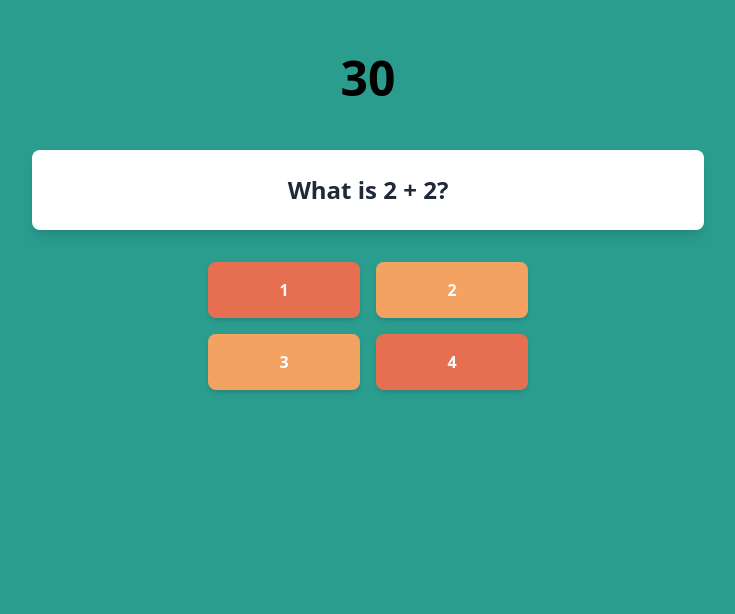
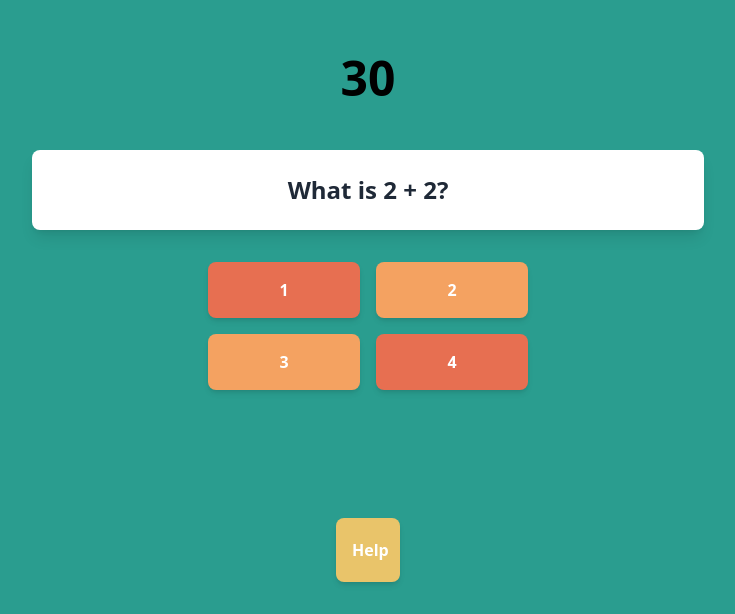
Before and after one commit to rokvaz/TesTux, a Next.js app in the folder frontend/: page /quiz in a window 1280 px wide. Shown: the part 186-800 px from the top of the page, without its empty margins (272-1007 px from the left). Built offline with nearby package versions, Linux system fonts and the light colour scheme.

Commit message:
Įterpta nuoroda į howtoplay puslapį

```diff
--- a/frontend/src/pages/quiz.tsx
+++ b/frontend/src/pages/quiz.tsx
@@ -1,4 +1,5 @@
 import '../app/globals.css';
+import Link from 'next/link';
 
 export default function Quiz() {
   return (
@@ -28,6 +29,9 @@ export default function Quiz() {
           4
         </button>
       </div>
+      <div className="mb-8 p-4 absolute bottom-0 h-16 w-16 bg-custom-yellow text-white font-bold rounded-lg shadow-md transform transition duration-150 ease-in-out hover:scale-105 active:scale-90 ">
+       <Link href= "/howtoplay"><button className = "h-8 w-8">Help</button></Link>
+      </div>
     </div>
   );
 }
```
Also changed, not shown: frontend/package.json (+8 -8 lines), 1 other file (tests, documents, lock files or other folders).
